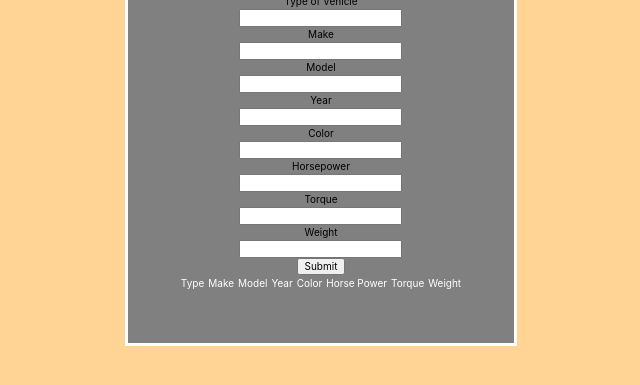
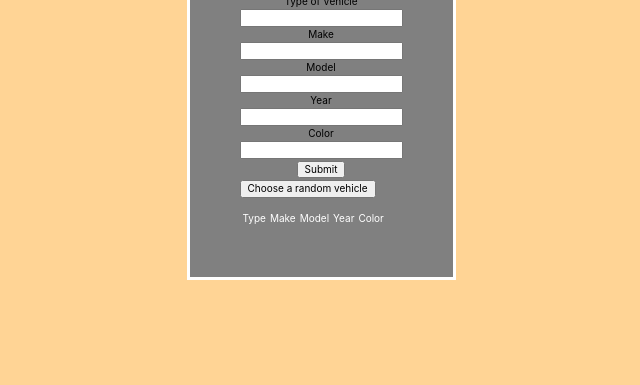
Before and after one commit to skdonnet/digital-garage1, a website with bundled scripts: page index.html in a window 1280 px wide. Shown: the part 147-532 px from the top of the page, without its empty margins (319-959 px from the left). Built offline with nearby package versions, Linux system fonts and the light colour scheme.

Commit message:
deleting the engine nums because its too much

```diff
--- a/index.html
+++ b/index.html
@@ -49,26 +49,17 @@
             <input type="text" id="color" />
           </div>
           <div>
-            <label for="horsePower">Horsepower</label>
+            <button type="submit" id="subButton">Submit</button>
           </div>
-          <div>
-            <input type="text" id="horsePower" />
-          </div>
-          <div>
-            <label for="torque">Torque</label>
-          </div>
-          <div>
-            <input type="text" id="torque" />
-          </div>
-          <div>
-            <label for="weight">Weight</label>
-          </div>
-          <div>
-            <input type="text" id="weight" />
-          </div>
-          <button type="submit" id="subButton">Submit</button>
         </div>
       </form>
+
+      <div class="center">
+        <button id="randButton">Choose a random vehicle</button>
+      </div>
+      <div class="center">
+        <p></p>
+      </div>
 
       <table>
         <thead>
@@ -78,9 +69,6 @@
             <td>Model</td>
             <td>Year</td>
             <td>Color</td>
-            <td>Horse Power</td>
-            <td>Torque</td>
-            <td>Weight</td>
             <tbody></tbody>
           </tr>
         </thead>
@@ -93,9 +81,6 @@
           <td></td>
           <td></td>
           <td></td>
-          <td></td>
-          <td></td>
-          <td></td>
         </tr>
       </template>
       <script src="./scripts.js" type="module"></script>
```
